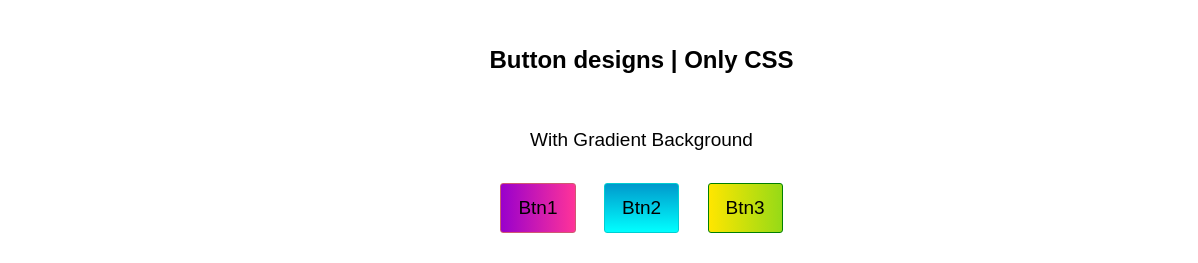
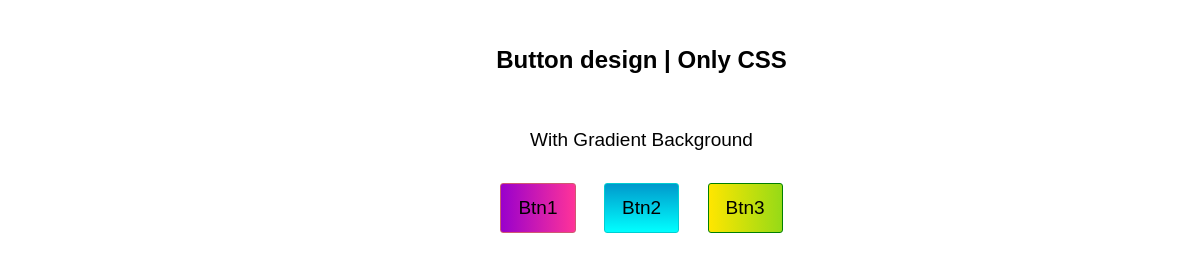
Before and after one commit to tilakjain123/Buttons, a plain HTML site: page index.html in a window 1280 px wide. Shown: the top 263 px of the page, 0-1198 px from the left. Drawn offline with Linux system fonts and the light colour scheme.

Commit message:
Update index.html

```diff
--- a/index.html
+++ b/index.html
@@ -17,7 +17,7 @@
     <a href="https://github.com/tilakjain123/Buttons"><div id="contribute" onmouseover="document.getElementById('message').style.display='block'" onmouseout="document.getElementById('message').style.display='none'"><i class="fab fa-github"></i></div></a>
     <div id="message">Fork Me on Github?</div>
     <div class="main">
-    <h2>Button designs | Only CSS</h2>
+    <h2>Button design | Only CSS</h2>
     <label>With Gradient Background</label>
     <div>
         <button id="bg1">Btn1</button>
```
